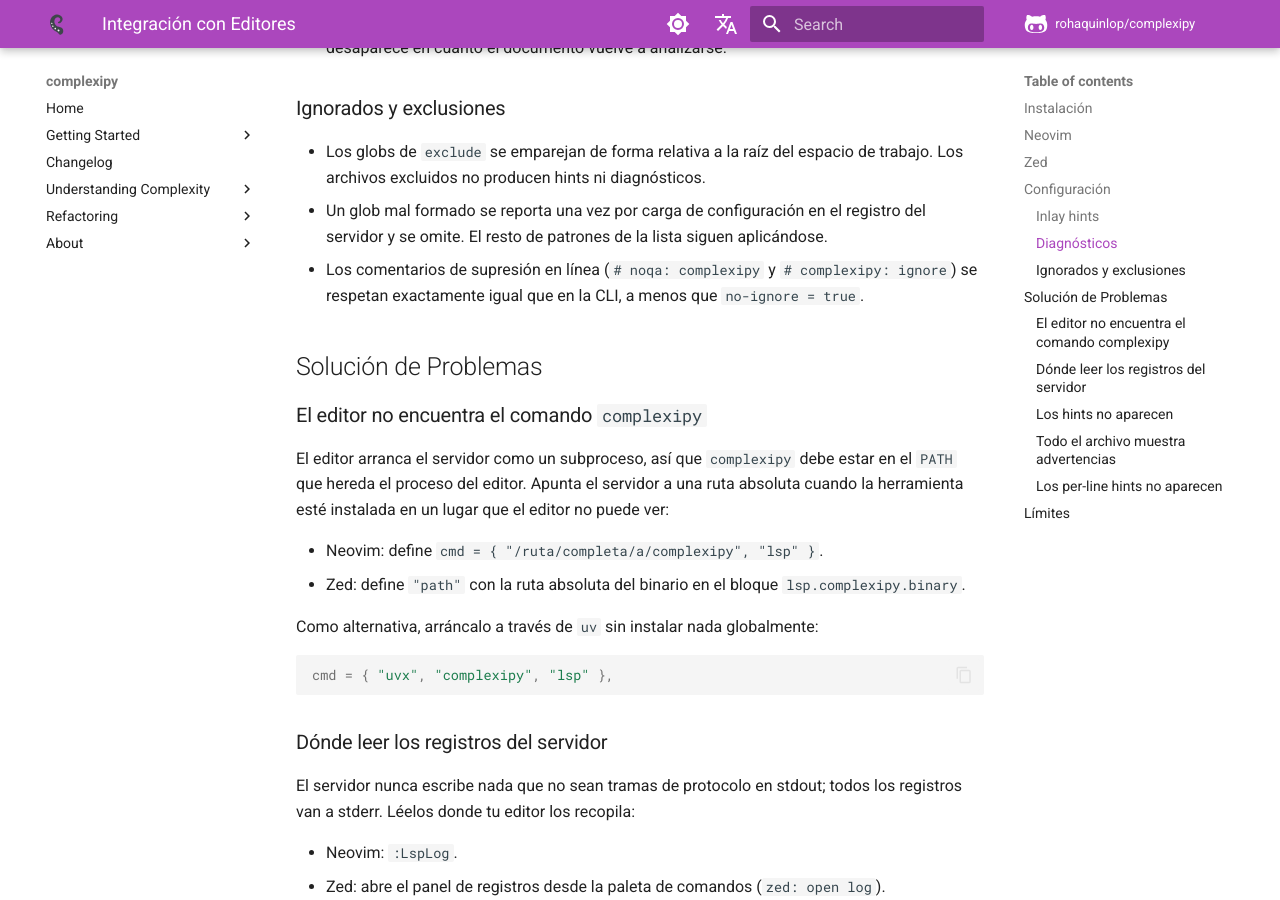
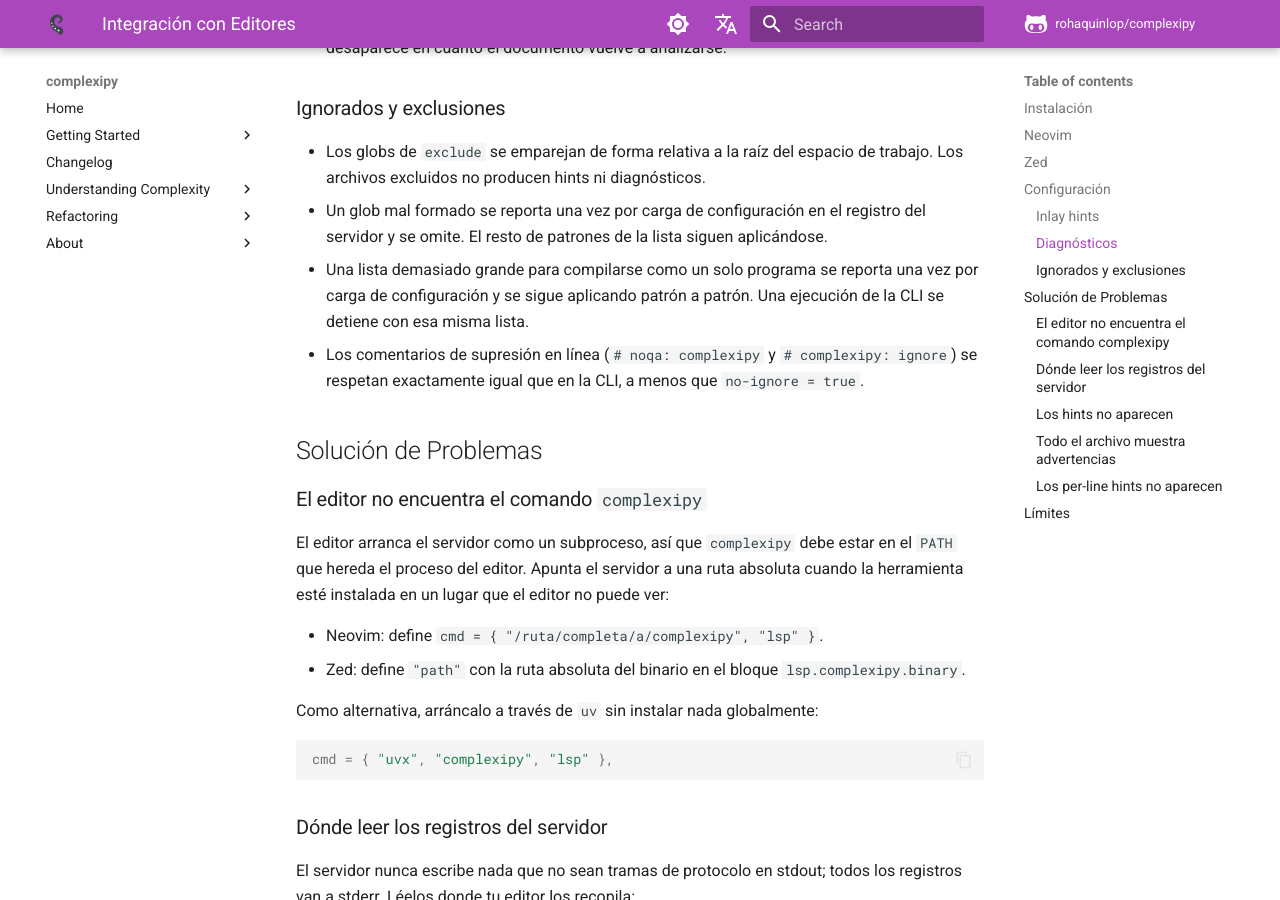
Before and after one commit to rohaquinlop/complexipy, an MkDocs documentation site: the page built from docs/es/editors.md, in a window 1280 px wide and 900 px high, scrolled down 4201 px. Built offline with MkDocs 1.6.1 and Material for MkDocs 9.7.7, drawn with Linux system fonts in a browser that asks for light colours; comment, search, counter and statistics services are not loaded.

Commit message:
docs(editors): document the oversized exclude report

```diff
--- a/docs/es/editors.md
+++ b/docs/es/editors.md
@@ -204,6 +204,9 @@ función padre.
 - Un glob mal formado se reporta una vez por carga de configuración en el
   registro del servidor y se omite. El resto de patrones de la lista siguen
   aplicándose.
+- Una lista demasiado grande para compilarse como un solo programa se reporta
+  una vez por carga de configuración y se sigue aplicando patrón a patrón. Una
+  ejecución de la CLI se detiene con esa misma lista.
 - Los comentarios de supresión en línea (`# noqa: complexipy` y
   `# complexipy: ignore`) se respetan exactamente igual que en la CLI, a menos
   que `no-ignore = true`.
```
Also changed, not shown: docs/editors.md (+3 -0 lines).
